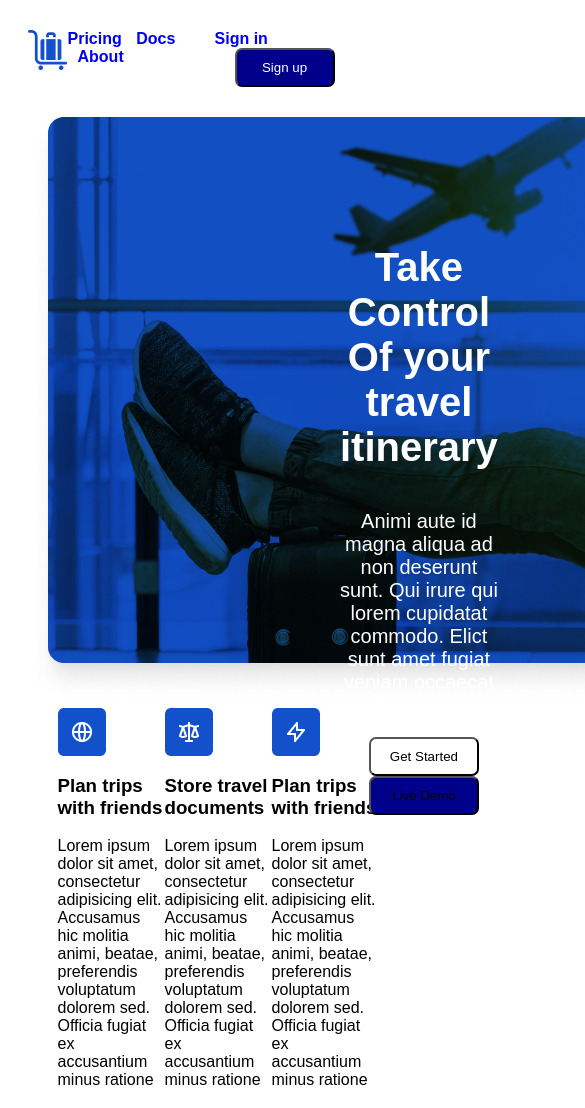
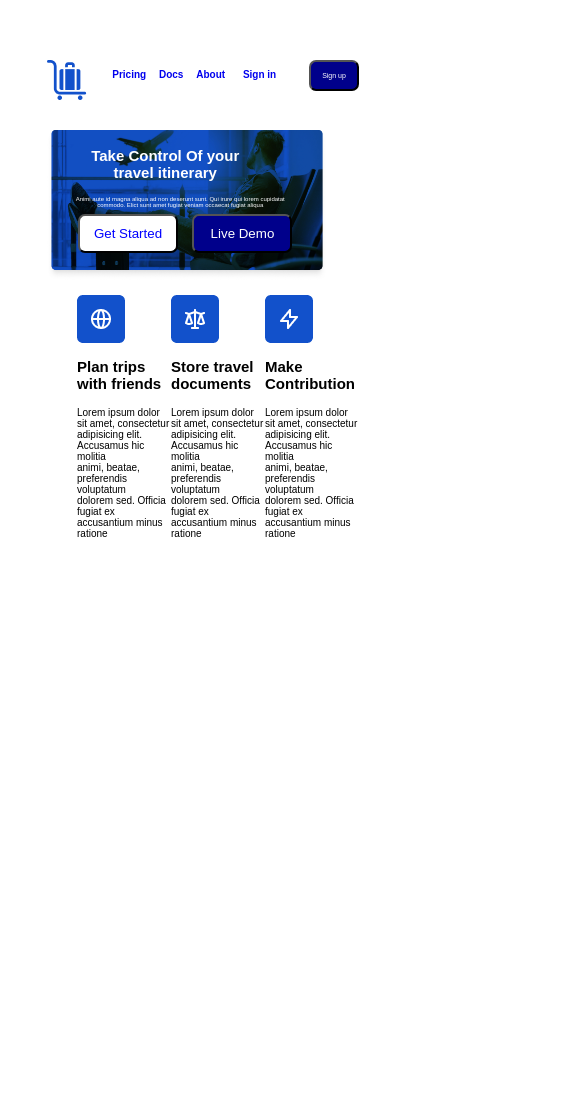
Before and after one commit to Obumbillions/Travela-flex, a plain HTML site: page index.html in a window 390 px wide. Shown: the top 1108 px of the page, 585 px wide, since content can reach past the window. After the commit the page ends 844 px from the top, so only its background shows below. Drawn offline with Linux system fonts and the light colour scheme.

Commit message:
Mobile View

```diff
--- a/index.html
+++ b/index.html
@@ -10,21 +10,21 @@
      <body>
         <section class="container">
                 <header class="heading">
-                    <div><img src="images/Group.png" alt="Travela Logo"></div>
+                    <img src="images/Group.png" alt="Travela Logo">
+                  <nav>
                             <span class="trio">
                                 <strong> <a href="#" class="Pricing">Pricing</a></strong>
                                     <strong> <a href="#" class="Docs">Docs</a></strong>
                                     <strong> <a href="#" class="About">About</a></strong>
                             </span>
-
-                        <span class="first login" >
                                 <strong> <a href="#" class="register">Sign in</a></strong>
                                 <strong> <button class="button1">Sign up</button></strong>
-                        </span>
+                    </nav>
                </header>
         <section class="background">
-            <img src="images/chill.png" alt="A man relaxing on a chair">
+            <img class="chill" src="images/chill.png" alt="A man relaxing on a chair">
         </section>
+
                 <section class="second-layout">
                         <h1>Take Control Of your <br>travel itinerary</h1>
                         <p>
@@ -35,8 +35,9 @@
                         <button class="button2" >Get Started</button>
                     <button class="button3">Live Demo</button>
                 </section>
+
                 <footer class="bottom">
-                    <article>
+                   <article class="Plan">
                         <img src="images/globe.png" alt="The Globe">
                         <h3>Plan trips with friends</h3>
                         <p>Lorem ipsum dolor sit amet, consectetur <br>
@@ -45,7 +46,7 @@
                          dolorem sed. Officia fugiat ex<br>
                          accusantium minus ratione </p>
                     </article>
-                    <article>
+                    <article class="travel">
                         <img src="images/scales.png" alt="The Scale">
                         <h3>Store travel documents</h3>
                         <p>Lorem ipsum dolor sit amet, consectetur <br>
@@ -54,9 +55,9 @@
                          dolorem sed. Officia fugiat ex<br>
                          accusantium minus ratione </p>
                     </article>
-                    <article>
+                    <article class="contribution">
                         <img src="images/charge.png" alt=" Bolt">
-                        <h3>Plan trips with friends</h3>
+                        <h3>Make Contribution</h3>
                         <p>Lorem ipsum dolor sit amet, consectetur <br>
                          adipisicing elit. Accusamus hic molitia <br>
                          animi, beatae, preferendis voluptatum <br>
--- a/style.css
+++ b/style.css
@@ -1,44 +1,45 @@
-body{
+html,body{
     font-family: sans-serif;
     width: 100%;
     margin-top: 30px;
     background-color: white;
 }
 .container{
-    max-width: 90%;
+    max-width: 80%;
     margin-left: auto;
     margin-right: auto;
 }
-.first login{
-     margin-right: 500px;
+
+header{
+    font-size: 25px;
 }
-.heading{
+
+.heading {
     display: flex;
-    justify-content: space-around;
+    justify-content: space-between;
 }
+
 .Pricing{
     text-decoration: none;
-    margin-right: 10px;
       font-style: bold;
 }
 .About{
     text-decoration: none;
     margin-left: 10px;
-      font-style: bold;
-
+    font-style: bold;
 }
 .Docs{
     text-decoration: none;
       font-style: bold;
+       margin-left: 10px;
 
 }
 .register{
     text-decoration:none;
     margin-right: 10px;
-      font-style: bold;
+    font-style: bold;
+}
 
-
-}
 .button1{
     background-color: darkblue;
     color: white;
@@ -47,32 +48,33 @@ body{
     padding-top: 10px;
     margin-left: 20px;
     border-radius: 7px;
+    font-size: 25px;
 }
 .background{
     position: relative;
     top: 30px;
-    width: 80%;
+    width: 100%;
     border-radius: 10px;
 }
 h1{
-    font-size: 40px;
+    font-size: 50px;
     color: white;
 }
 .second-layout{
     position: absolute;
-    top: 205px;
-    left: 340px;
+    top: 185px;
+    left: 600px;
     text-align: center;
     color: white;
 }
 
 .second-layout p{
-    font-size: 20px;
+    font-size: 25px;
     text-align: center;
 }
 .button2{
     background-color: white;
-    color: black;
+    color: blue;
      width: 110px;
     padding-bottom: 10px;
     padding-top: 10px;
@@ -81,7 +83,7 @@ h1{
 }
 .button3{
     background-color: darkblue;
-    color: black;
+    color: white;
     margin-left: 15px;
     width: 110px;
     padding-bottom: 10px;
@@ -98,3 +100,131 @@ h1{
 h3{
     font-style: bold;
 }
+.chill{
+    width: 100%;
+    height: 50%;
+}
+.trio{
+    margin-right: 500px;
+}
+
+
+@media only screen and (max-width: 660px) {
+.heading {
+    width: 100%;
+    font-size: 10px;
+    display: flex;
+    justify-content: space-between;
+}
+.trio{
+
+    margin-right: 10px;
+}
+
+
+h3{
+    font-style: bolder;
+}
+
+.second-layout{
+        position: absolute;
+        top: 132px;
+        left: 68px;
+    }
+
+.second-layout p{
+        font-size: 6px;
+        text-align: center;
+    }
+
+h1{
+    font-size: 15px;
+    color: white;
+   text-align: center;
+   margin-right: 30px;
+
+}
+
+
+.register{
+        text-decoration:none;
+        margin-left: 5px;
+        font-style: bold;
+      }
+
+ .button1{
+    background-color: darkblue;
+    color: white;
+    width: 50px;
+    border-radius: 7px;
+    font-size:7px;
+}
+
+
+.button2{
+    background-color: white;
+    color: blue;
+     width: 100px;
+    border-radius: 7px;
+
+}
+
+.button3{
+    background-color: darkblue;
+    color: white;
+    width: 100px;
+    border-radius: 7px;
+}
+
+.bottom{
+    margin-top: 35px;
+    display: flex;
+    justify-content: space-between;
+}
+
+.Pricing{
+        text-decoration: none;
+        margin-left: 10px;
+        font-style: bold;
+}
+.About{
+      text-decoration: none;
+      font-style: bold;
+}
+
+.Docs{
+      text-decoration: none;
+      font-style: bold;
+}
+
+.background{
+    position: relative;
+    top: 30px;
+    width: 1px;
+    border-radius: 10px;
+}
+
+.chill{
+    width: 280px;
+    height: 150px;
+}
+
+.container{
+    max-width: 80%;
+    margin-left: auto;
+    margin-right: auto;
+}
+
+.bottom{
+    margin-top: 45px;
+    display: flex;
+    justify-content: space-around;
+}
+h3{
+    font-size: 15px;
+}
+
+article, p{
+    font-size:10px;
+}
+}
```
Lines whose indentation alone changed are shown as unchanged.
